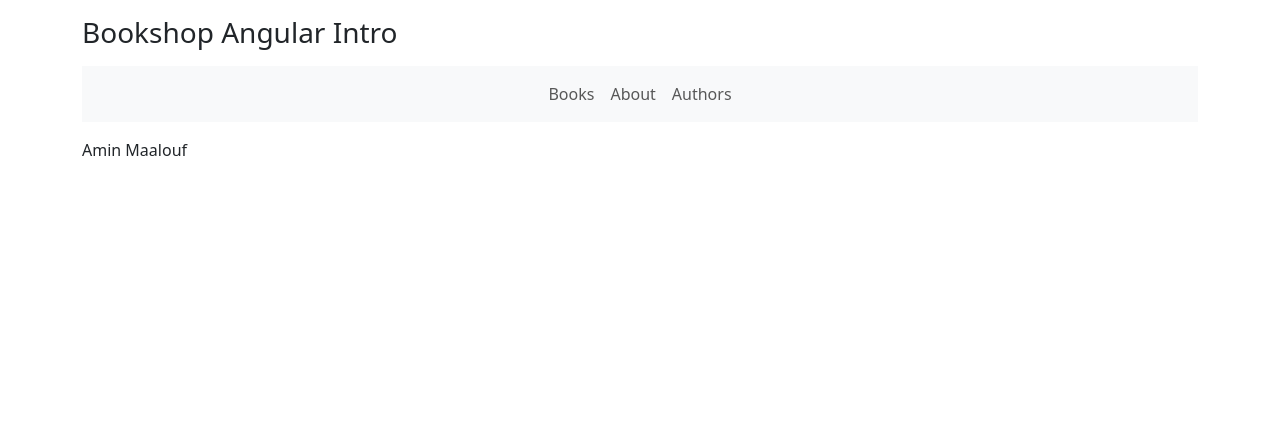
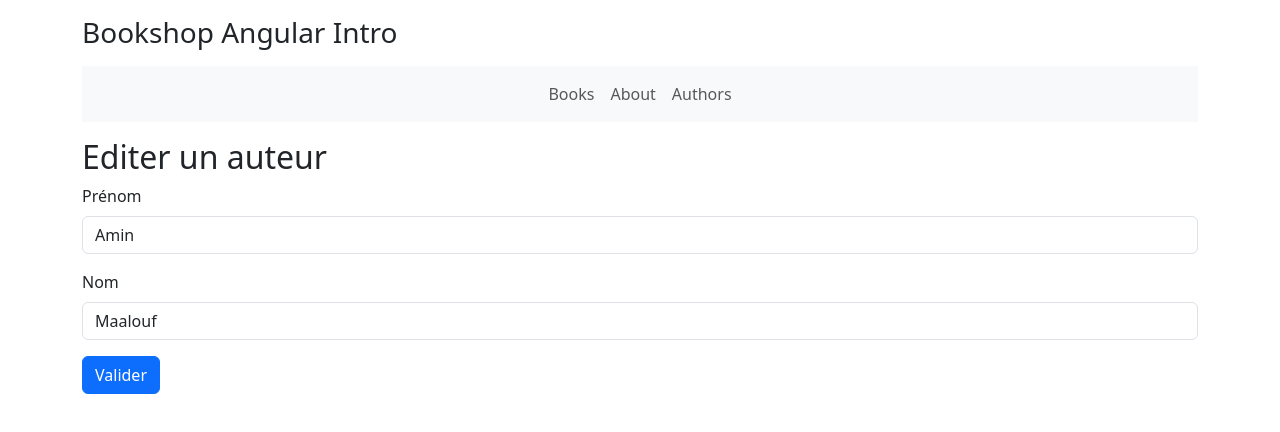
Before and after one commit to Cameliaasb/bookshop-angular, an Angular app: page /edit/1 in a window 1280 px wide. Shown: the top 432 px of the page. Built offline with nearby package versions, Linux system fonts and the light colour scheme.

Commit message:
author edit correction prof

```diff
--- a/src/app/authors/edit-author/edit-author.component.html
+++ b/src/app/authors/edit-author/edit-author.component.html
@@ -1 +1,16 @@
-<p>{{ author?.firstName}} {{ author?.lastName}}</p>
+<!-- <h2>{{ author!.firstName}} {{ author!.lastName}}</h2> -->
+<h2> Editer un auteur </h2>
+
+<form (ngSubmit)="editAuthor(f)" #f="ngForm">
+  <div class="mb-3">
+      <label for="firstName" class="form-label">Prénom</label>
+      <input type="text" class="form-control" id="firstName" name="firstName" [(ngModel)]="author!.firstName"  ngModel required #first="ngModel">
+      <span class="erreur" *ngIf="first.invalid && first.touched">Le champ Prénom est obligatoire</span>
+  </div>
+  <div class="mb-3">
+      <label for="lastName" class="form-label">Nom</label>
+      <input type="text" class="form-control" id="lastName" name="lastName"  [(ngModel)]="author!.lastName" ngModel required #last="ngModel">
+      <span class="erreur" *ngIf="last.invalid && last.touched">Le champ Nom est obligatoire</span>
+  </div>
+  <button type="submit" class="btn btn-primary" [disabled]="f.invalid">Valider</button>
+</form>
--- a/src/app/authors/edit-author/edit-author.component.ts
+++ b/src/app/authors/edit-author/edit-author.component.ts
@@ -2,6 +2,7 @@ import { Component, Input, OnInit } from '@angular/core';
 import { AuthorService } from '../services/author.service';
 import { Author } from '../model/author';
 import { ActivatedRoute, Router } from '@angular/router';
+import { NgForm } from '@angular/forms';
 
 @Component({
   selector: 'app-edit-author',
@@ -12,11 +13,25 @@ export class EditAuthorComponent implements OnInit {
   // Documentation : https://angular.io/guide/router
   constructor(
     private authorService : AuthorService,
-    private route : ActivatedRoute) {}
+    private route : ActivatedRoute,          // pour accéder aux params
+    private router : Router,                 // pour les redirections
+    ) {}
   author? : Author;
 
   ngOnInit() {
-    const authorId = this.route.snapshot.paramMap.get('authorId');
-    this.author = this.authorService.getAuthor(parseInt(authorId!));
+    // snapshot marche mais params est mieux car le paramètre peut changer sans que tout le composant soit rechargé
+    // const authorId = this.route.snapshot.paramMap.get('authorId');
+
+    // params renvoie le type Observable
+    const authorId = this.route.params.subscribe({
+      next: params  => this.author = this.authorService.getAuthor(+params["authorId"]) // params renvoie string!
+    })
+  }
+
+  editAuthor(f : NgForm){
+    // La MAJ est automatique avec le two way data binding
+    this.authorService.editAuthor(this.author!);
+    // A RAJOUTER :redirect si y a une erreur
+    this.router.navigate([["/authors"]]);
   }
 }
--- a/src/app/authors/list-authors/list-authors.component.html
+++ b/src/app/authors/list-authors/list-authors.component.html
@@ -13,7 +13,8 @@
       <td>{{a.id}}</td>
       <td>{{a.firstName}}</td>
       <td>{{a.lastName}}</td>
-      <td> <button class="btn btn-primary" routerLink='/authors/edit/{{ a.id}}' routerLinkActive="router-link-active" > Modifier </button></td>
+      <td> <button class="btn btn-primary" routerLink='/authors/edit/{{ a.id}}' > Modifier </button></td>
+      <!-- <td> <button class="btn btn-primary" routerLink="['/authors', 'edit', author.id]" > Modifier </button></td> -->
     </tr>
   </tbody>
 </table>
--- a/src/app/authors/services/author.service.ts
+++ b/src/app/authors/services/author.service.ts
@@ -23,7 +23,7 @@ export class AuthorService {
   }
 
   getAuthorFullName(id: number){
-    const author = this.authors.find(a => a.id === id);
+    const author = this.getAuthor(id);
     const authorFullName = ` ${author?.firstName} ${author?.lastName}`;
     return authorFullName;
   }
@@ -32,4 +32,11 @@ export class AuthorService {
     const author = this.authors.find(a => a.id === id);
     return author;
   }
+
+  editAuthor(author : Author) {
+    // pas compris
+    this.authors = this.authors.map(
+      a=>a.id===author.id?author:a
+    );
+  }
 }
```
